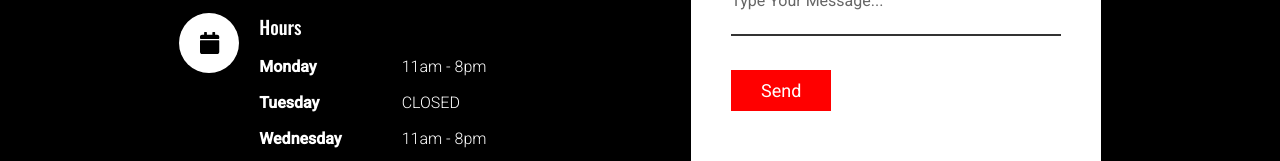
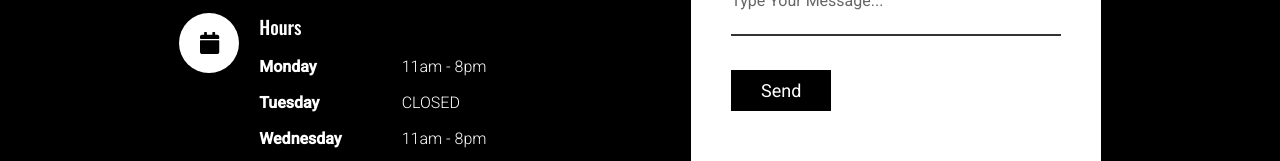
Before and after one commit to jandirdlctm/Casa-Peru-Front-End, a Vue app: page /contact in a window 1280 px wide. Shown: the part 502-663 px from the top of the page. Built offline with nearby package versions, Linux system fonts and the light colour scheme.

Commit message:
comments resolved

```diff
--- a/src/App.vue
+++ b/src/App.vue
@@ -71,13 +71,11 @@
 <script>
 
 import {Slide} from 'vue-burger-menu'
-// import Contact from './components/Contact.vue'
 export default {
   name: 'App',
 
   components: {
-    Slide,
-    // Contact
+    Slide
   },
 
   data: function(){
--- a/src/components/Contact.vue
+++ b/src/components/Contact.vue
@@ -90,11 +90,8 @@ export default {
     position: relative;
     min-height: 100vh;
     display: flex;
-    /* justify-content: center; */
     align-items: center;
     flex-direction: column;
-    /* background: url(../../public/images/background-images/contact_us_background.jpg) no-repeat ; */
-    /* background-color: dimgray; */
     background-color: black;
 }
 
@@ -113,7 +110,6 @@ export default {
 
 .contact .content p{
     font-weight: 300;
-    /* color: #fff; */
     color: lightgray;
     margin-top: 25px;
 }
@@ -163,7 +159,6 @@ table{
 
 .container .contactInfo .box .text h3{
     font-weight: 500;
-    /* color: #00bcd4; */
     color: white;
 }
 
@@ -221,8 +216,7 @@ table{
 
 .contactForm .inputBox input[type="submit"]{
     width: 100px;
-    /* background: #00bcd4; */
-    background: red;
+    background: black;
     color: #fff;
     border: none;
     cursor: pointer;
--- a/src/components/Home.vue
+++ b/src/components/Home.vue
@@ -70,12 +70,6 @@ export default {
     padding-top: 136px;
     background: lightgray;
   }
-  /* section{
-    min-height: 100vh;
-    padding: 16px 10%;
-    padding-top: 136px;
-    background: lightgray;
-  } */
 
   .home-section{
     display: flex;
```
